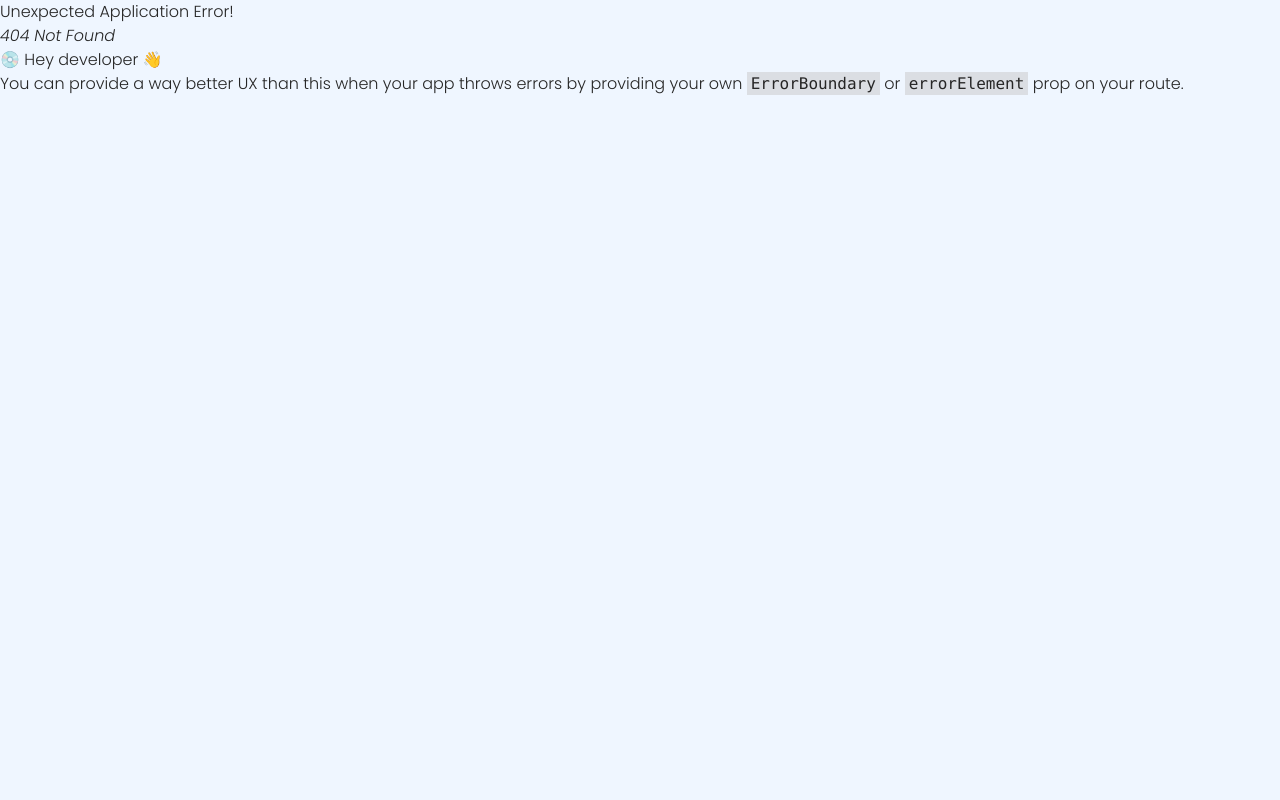
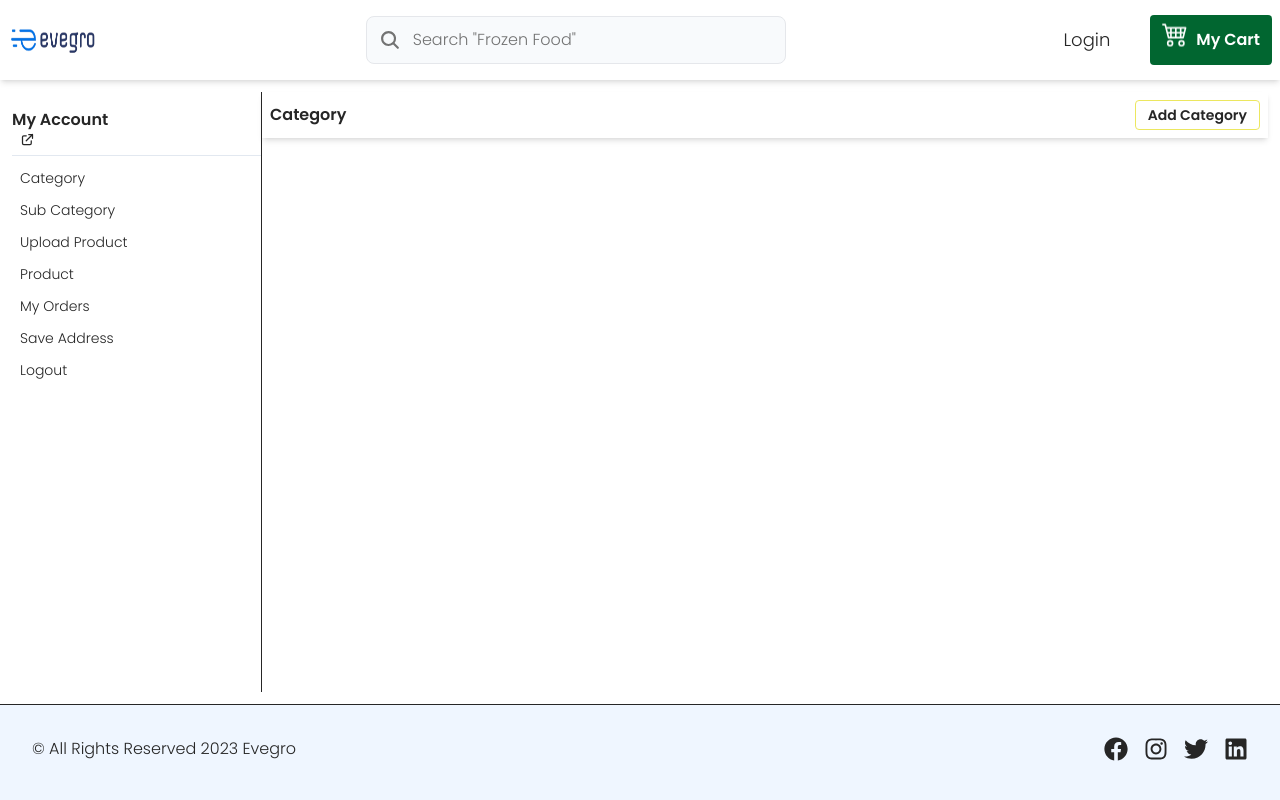
Before and after one commit to Karthik7259/evergo, a React (Vite) app in the folder frontend/: page /dashboard/category in a window 1280 px wide. Before the commit this address had no page. Built offline with nearby package versions, Linux system fonts and the light colour scheme; no server answers.

Commit message:
pages additions

```diff
--- /dev/null
+++ b/frontend/src/components/UploadCategoryModel.jsx
@@ -0,0 +1,20 @@
+import React, { useState } from 'react'
+import { IoClose } from 'react-icons/io5';
+
+const UploadCategoryModel = ({close}) => {
+    const [data,setData] =useState({
+        name: "",
+        image: ""
+    });
+  return (
+    <section className='fixed top-0 bottom-0 left-0 right-0 p-4  bg-neutral-800/60 flex items-center justify-center'>
+               <div className='bg-white max-w-4xl w-full p-4 rounded '>
+                     <button className='w-fit blovl'>
+                                  <IoClose size={25}/>
+                     </button>
+               </div>
+    </section>
+  )
+}
+
+export default UploadCategoryModel
--- a/frontend/src/components/UserMenu.jsx
+++ b/frontend/src/components/UserMenu.jsx
@@ -62,6 +62,12 @@ const UserMenu = ({close}) => {
 
 
       <div className='text-sm grid gap-1'>
+
+
+      <Link onClick={handleClose} to={"/dashboard/Category"} className="px-2  hover:bg-orange-200 py-1" >Category</Link>
+      <Link onClick={handleClose} to={"/dashboard/SubCategory"} className="px-2  hover:bg-orange-200 py-1" >Sub Category</Link>
+      <Link onClick={handleClose} to={"/dashboard/Upload-Product"} className="px-2  hover:bg-orange-200 py-1" >Upload Product</Link>
+      <Link onClick={handleClose} to={"/dashboard/Product"} className="px-2  hover:bg-orange-200 py-1" >Product</Link>
         <Link onClick={handleClose} to={"/dashboard/myorders"} className="px-2  hover:bg-orange-200 py-1" >My Orders</Link>
         <Link onClick={handleClose} to={"/dashboard/address"}  className="px-2 hover:bg-orange-200 py-1 " >Save Address</Link>
         <button onClick={handleLogout} className='text-left px-2 hover:bg-red-200 py-1'> Logout </button>
--- a/frontend/src/layouts/Dashboard.jsx
+++ b/frontend/src/layouts/Dashboard.jsx
@@ -8,7 +8,7 @@ const Dashboard = () => {
       <div className='container mx-auto p-3 grid lg:grid-cols-[250px_1fr]  '>
 
                  {/* left for menu */}
-                   <div className='py-4 sticky top-24 overflow-y-auto hidden lg:block  '>
+                   <div className='py-4 sticky top-24 overflow-y-auto hidden lg:block border-r '>
                       <UserMenu/>
                    </div>
 
@@ -16,7 +16,7 @@ const Dashboard = () => {
 
 
          {/* right for menu */}
-         <div className='bg-white p-4'>
+         <div className='bg-white min-h-[75vh]'>
               <Outlet/>
          </div>
 
--- /dev/null
+++ b/frontend/src/pages/Categorypage.jsx
@@ -0,0 +1,26 @@
+import React, { useState } from 'react'
+import UploadCategoryModel from '../components/UploadCategoryModel'
+
+const Categorypage = () => {
+  const [openUploadModel, setOpenUploadModel] =useState(false);
+
+
+
+  return (
+   <section>
+    <div className='p-2 font-semibold bg-white shadow-md flex items-center justify-between '>
+       <h2 className='font-semibold'>Category</h2>
+       <button onClick={()=>setOpenUploadModel(true)} className='text-sm border border-[#ece75f] hover:bg-[#e6cc00] px-3 py-1 rounded '>Add Category</button>
+
+    </div>
+
+{
+    openUploadModel && (
+      <UploadCategoryModel close={()=>setOpenUploadModel(false)}/>
+    )
+}
+   </section>
+  )
+}
+
+export default Categorypage
--- /dev/null
+++ b/frontend/src/pages/ProductAdmin.jsx
@@ -0,0 +1,12 @@
+import React from 'react'
+
+const ProductAdmin = () => {
+  return (
+    <div>
+        ProductAdmin
+
+    </div>
+  )
+}
+
+export default ProductAdmin
--- /dev/null
+++ b/frontend/src/pages/SubCategorypage.jsx
@@ -0,0 +1,11 @@
+import React from 'react'
+
+const SubCategorypage = () => {
+  return (
+    <div>
+      SubCategorypage
+    </div>
+  )
+}
+
+export default SubCategorypage
--- /dev/null
+++ b/frontend/src/pages/UploadProduct.jsx
@@ -0,0 +1,12 @@
+import React from 'react'
+
+const UploadProduct = () => {
+  return (
+    <div>
+        UploadProduct
+
+    </div>
+  )
+}
+
+export default UploadProduct
```
Also changed, not shown: frontend/src/route/index.jsx (+18 -0 lines).
